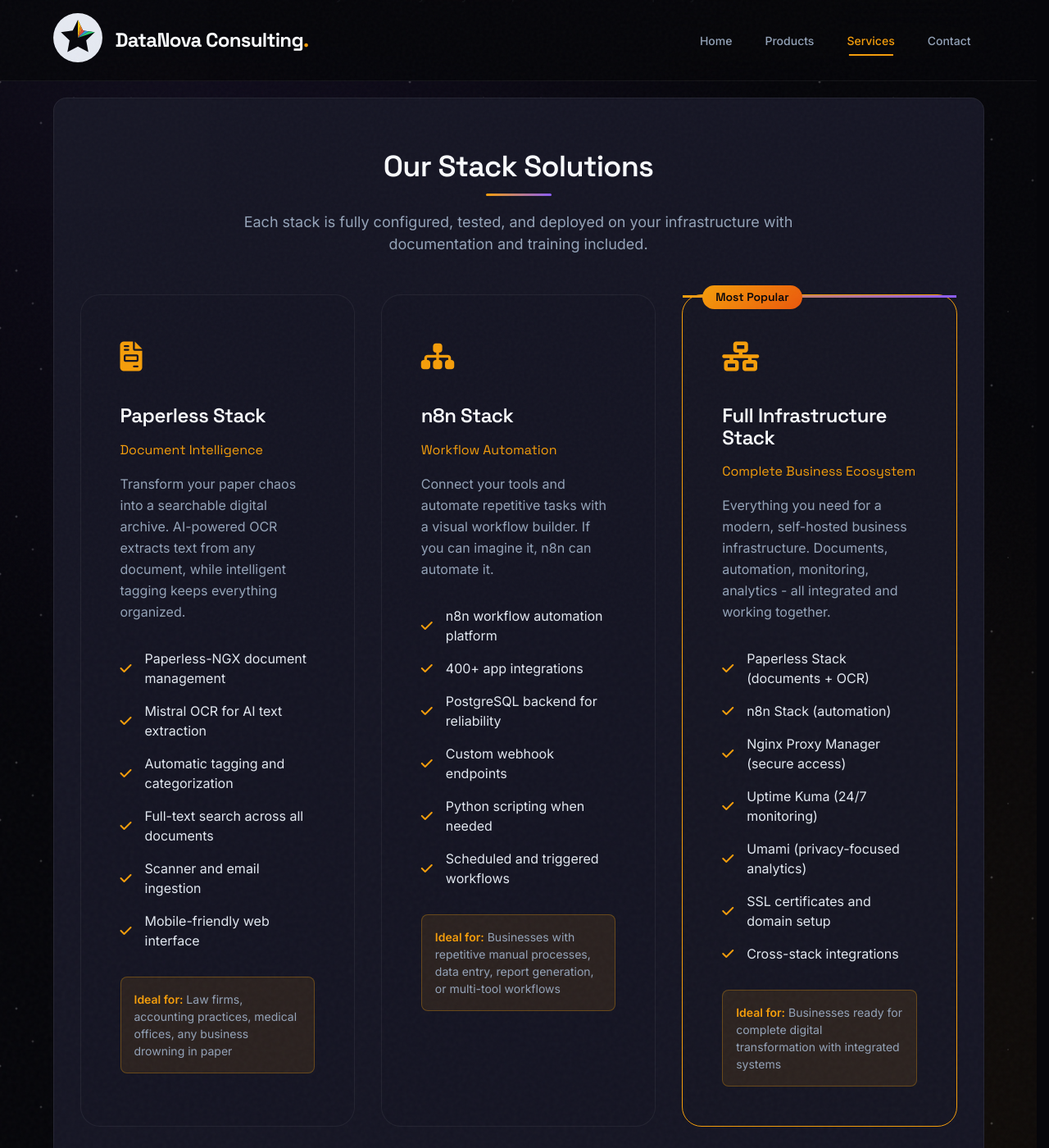
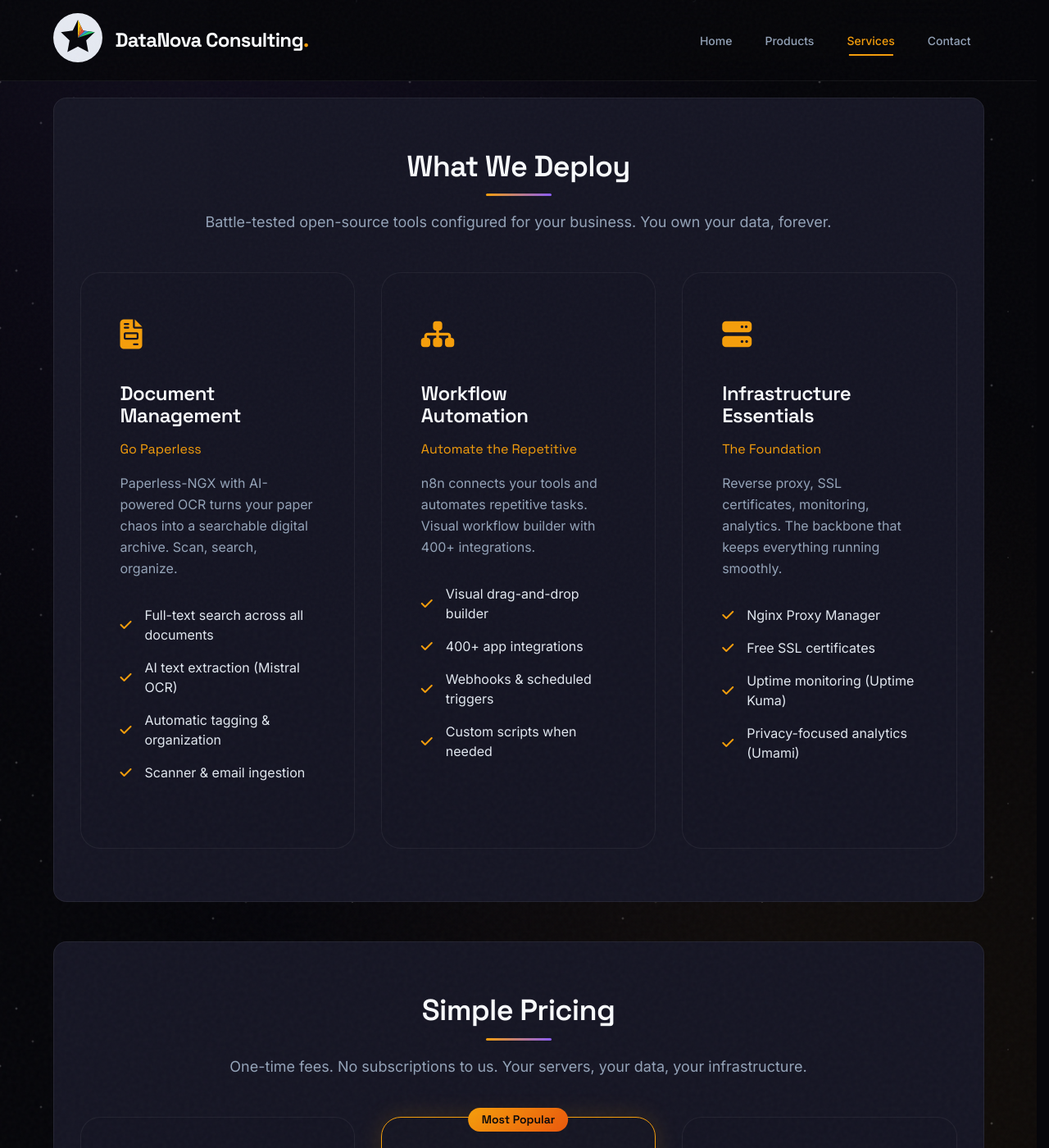
Before and after one commit to andrewtcrooks/andrewtcrooks.github.io, a Jekyll site: the page built from services.html, in a window 1280 px wide and 1400 px high, scrolled down 345 px. Shown: the whole window at 82% size. Built offline with Jekyll 4.4.1, drawn with Linux system fonts in a browser that asks for light colours; some web fonts are replaced; some of the changed text lies outside the part shown.

Commit message:
Revamp services page with realistic pricing and better framing
- New pricing tiers: Quick Start ($500), Full Setup ($1,500), Business Infrastructure ($3,500)
- Reframe from "stack deployments" to outcome-focused solutions
- Simplified "What We Deploy" section with 3 clear categories
- Updated copy to be more conversational and value-focused
- Rounded hourly rate to $75/hr
- Updated FAQ to address common objections

```diff
--- a/_layouts/default.html
+++ b/_layouts/default.html
@@ -31,7 +31,7 @@
         <link rel="stylesheet" href="https://cdnjs.cloudflare.com/ajax/libs/font-awesome/6.4.0/css/all.min.css">
 
         <!-- Main stylesheet -->
-        <link rel="stylesheet" href="{{ '/assets/css/main.css' | relative_url }}?v=6">
+        <link rel="stylesheet" href="{{ '/assets/css/main.css' | relative_url }}?v=7">
 
         <link rel="icon" type="image/x-icon" href="/assets/images/logo_color/favicon.ico">
         <link rel="icon" type="image/png" sizes="32x32" href="/assets/images/logo_color/favicon-32x32.png">
--- a/services.html
+++ b/services.html
@@ -1,89 +1,134 @@
 ---
 layout: default
-title: Self-Hosted Infrastructure Services | Paperless-NGX, n8n, Docker | DataNova Consulting
-description: We deploy self-hosted business infrastructure on your servers. Paperless-NGX with Mistral OCR, n8n workflow automation, monitoring, and more. Starting at $2,500.
-keywords: self-hosted infrastructure, Paperless-NGX, n8n, Docker deployment, Mistral OCR, document management, workflow automation, business automation
+title: Self-Hosted Infrastructure Services | Docker Deployment & Configuration | DataNova Consulting
+description: Professional deployment of self-hosted business tools. Paperless-NGX, n8n workflow automation, monitoring, and more. Quick deployments from $500, full solutions from $1,500.
+keywords: self-hosted infrastructure, Paperless-NGX, n8n, Docker deployment, document management, workflow automation, business automation
 ---
 
 <section class="services-hero">
-    <h1>Self-Hosted Business Infrastructure</h1>
-    <p>We deploy battle-tested open-source stacks on your servers. You own your data, you control your systems, we handle the complexity.</p>
+    <h1>Self-Hosted Infrastructure Done Right</h1>
+    <p>Stop paying monthly SaaS fees for tools you could own. We deploy, configure, and hand off open-source business infrastructure that runs on your servers.</p>
 </section>
 
 <section class="stack-offerings">
     <div class="container">
-        <h2>Our Stack Solutions</h2>
-        <p class="section-intro">Each stack is fully configured, tested, and deployed on your infrastructure with documentation and training included.</p>
+        <h2>What We Deploy</h2>
+        <p class="section-intro">Battle-tested open-source tools configured for your business. You own your data, forever.</p>
 
         <div class="stack-grid">
             <div class="stack-card">
                 <div class="stack-icon">
                     <i class="fas fa-file-invoice"></i>
                 </div>
-                <h3>Paperless Stack</h3>
-                <p class="stack-subtitle">Document Intelligence</p>
+                <h3>Document Management</h3>
+                <p class="stack-subtitle">Go Paperless</p>
                 <div class="stack-description">
-                    <p>Transform your paper chaos into a searchable digital archive. AI-powered OCR extracts text from any document, while intelligent tagging keeps everything organized.</p>
+                    <p>Paperless-NGX with AI-powered OCR turns your paper chaos into a searchable digital archive. Scan, search, organize.</p>
                 </div>
                 <ul class="stack-features">
-                    <li><i class="fas fa-check"></i> Paperless-NGX document management</li>
-                    <li><i class="fas fa-check"></i> Mistral OCR for AI text extraction</li>
-                    <li><i class="fas fa-check"></i> Automatic tagging and categorization</li>
                     <li><i class="fas fa-check"></i> Full-text search across all documents</li>
-                    <li><i class="fas fa-check"></i> Scanner and email ingestion</li>
-                    <li><i class="fas fa-check"></i> Mobile-friendly web interface</li>
+                    <li><i class="fas fa-check"></i> AI text extraction (Mistral OCR)</li>
+                    <li><i class="fas fa-check"></i> Automatic tagging & organization</li>
+                    <li><i class="fas fa-check"></i> Scanner & email ingestion</li>
                 </ul>
-                <div class="stack-ideal">
-                    <strong>Ideal for:</strong> Law firms, accounting practices, medical offices, any business drowning in paper
-                </div>
             </div>
 
             <div class="stack-card">
                 <div class="stack-icon">
                     <i class="fas fa-sitemap"></i>
                 </div>
-                <h3>n8n Stack</h3>
-                <p class="stack-subtitle">Workflow Automation</p>
+                <h3>Workflow Automation</h3>
+                <p class="stack-subtitle">Automate the Repetitive</p>
                 <div class="stack-description">
-                    <p>Connect your tools and automate repetitive tasks with a visual workflow builder. If you can imagine it, n8n can automate it.</p>
+                    <p>n8n connects your tools and automates repetitive tasks. Visual workflow builder with 400+ integrations.</p>
                 </div>
                 <ul class="stack-features">
-                    <li><i class="fas fa-check"></i> n8n workflow automation platform</li>
+                    <li><i class="fas fa-check"></i> Visual drag-and-drop builder</li>
                     <li><i class="fas fa-check"></i> 400+ app integrations</li>
-                    <li><i class="fas fa-check"></i> PostgreSQL backend for reliability</li>
-                    <li><i class="fas fa-check"></i> Custom webhook endpoints</li>
-                    <li><i class="fas fa-check"></i> Python scripting when needed</li>
-                    <li><i class="fas fa-check"></i> Scheduled and triggered workflows</li>
+                    <li><i class="fas fa-check"></i> Webhooks & scheduled triggers</li>
+                    <li><i class="fas fa-check"></i> Custom scripts when needed</li>
                 </ul>
-                <div class="stack-ideal">
-                    <strong>Ideal for:</strong> Businesses with repetitive manual processes, data entry, report generation, or multi-tool workflows
-                </div>
             </div>
 
-            <div class="stack-card featured">
-                <div class="stack-badge">Most Popular</div>
+            <div class="stack-card">
                 <div class="stack-icon">
-                    <i class="fas fa-network-wired"></i>
+                    <i class="fas fa-server"></i>
                 </div>
-                <h3>Full Infrastructure Stack</h3>
-                <p class="stack-subtitle">Complete Business Ecosystem</p>
+                <h3>Infrastructure Essentials</h3>
+                <p class="stack-subtitle">The Foundation</p>
                 <div class="stack-description">
-                    <p>Everything you need for a modern, self-hosted business infrastructure. Documents, automation, monitoring, analytics - all integrated and working together.</p>
+                    <p>Reverse proxy, SSL certificates, monitoring, analytics. The backbone that keeps everything running smoothly.</p>
                 </div>
                 <ul class="stack-features">
-                    <li><i class="fas fa-check"></i> Paperless Stack (documents + OCR)</li>
-                    <li><i class="fas fa-check"></i> n8n Stack (automation)</li>
-                    <li><i class="fas fa-check"></i> Nginx Proxy Manager (secure access)</li>
-                    <li><i class="fas fa-check"></i> Uptime Kuma (24/7 monitoring)</li>
-                    <li><i class="fas fa-check"></i> Umami (privacy-focused analytics)</li>
-                    <li><i class="fas fa-check"></i> SSL certificates and domain setup</li>
-                    <li><i class="fas fa-check"></i> Cross-stack integrations</li>
+                    <li><i class="fas fa-check"></i> Nginx Proxy Manager</li>
+                    <li><i class="fas fa-check"></i> Free SSL certificates</li>
+                    <li><i class="fas fa-check"></i> Uptime monitoring (Uptime Kuma)</li>
+                    <li><i class="fas fa-check"></i> Privacy-focused analytics (Umami)</li>
                 </ul>
-                <div class="stack-ideal">
-                    <strong>Ideal for:</strong> Businesses ready for complete digital transformation with integrated systems
-                </div>
             </div>
         </div>
+    </div>
+</section>
+
+<section class="pricing-section">
+    <div class="container">
+        <h2>Simple Pricing</h2>
+        <p class="section-intro">One-time fees. No subscriptions to us. Your servers, your data, your infrastructure.</p>
+
+        <div class="pricing-grid">
+            <div class="pricing-card">
+                <h3>Quick Start</h3>
+                <div class="pricing-amount">
+                    <span class="price">$500</span>
+                </div>
+                <p class="pricing-desc">Get up and running fast</p>
+                <ul class="pricing-features">
+                    <li><i class="fas fa-check"></i> Single app deployment</li>
+                    <li><i class="fas fa-check"></i> Basic configuration</li>
+                    <li><i class="fas fa-check"></i> SSL & domain setup</li>
+                    <li><i class="fas fa-check"></i> 1-hour walkthrough call</li>
+                    <li><i class="fas fa-check"></i> 2 weeks email support</li>
+                </ul>
+                <a href="https://calendly.com/datanovaconsulting" target="_blank" class="cta">Get Started</a>
+            </div>
+
+            <div class="pricing-card featured">
+                <div class="pricing-badge">Most Popular</div>
+                <h3>Full Setup</h3>
+                <div class="pricing-amount">
+                    <span class="price">$1,500</span>
+                </div>
+                <p class="pricing-desc">Configured for your workflow</p>
+                <ul class="pricing-features">
+                    <li><i class="fas fa-check"></i> Single app, fully configured</li>
+                    <li><i class="fas fa-check"></i> Custom rules, tags & workflows</li>
+                    <li><i class="fas fa-check"></i> SSL & domain setup</li>
+                    <li><i class="fas fa-check"></i> Team training session</li>
+                    <li><i class="fas fa-check"></i> 1 month priority support</li>
+                    <li><i class="fas fa-check"></i> Documentation for your setup</li>
+                </ul>
+                <a href="https://calendly.com/datanovaconsulting" target="_blank" class="cta cta-primary">Get Started</a>
+            </div>
+
+            <div class="pricing-card">
+                <h3>Business Infrastructure</h3>
+                <div class="pricing-amount">
+                    <span class="price">$3,500</span>
+                </div>
+                <p class="pricing-desc">Complete integrated system</p>
+                <ul class="pricing-features">
+                    <li><i class="fas fa-check"></i> Multiple apps, integrated</li>
+                    <li><i class="fas fa-check"></i> Reverse proxy & monitoring</li>
+                    <li><i class="fas fa-check"></i> Cross-system automations</li>
+                    <li><i class="fas fa-check"></i> Full team training</li>
+                    <li><i class="fas fa-check"></i> 3 months priority support</li>
+                    <li><i class="fas fa-check"></i> Complete documentation</li>
+                </ul>
+                <a href="https://calendly.com/datanovaconsulting" target="_blank" class="cta">Get Started</a>
+            </div>
+        </div>
+
+        <p class="pricing-note"><strong>Server costs:</strong> You pay your hosting provider directly. We recommend Hetzner or Hostinger starting at ~$5-10/month.</p>
     </div>
 </section>
 
@@ -93,110 +138,48 @@
         <div class="process-steps">
             <div class="step">
                 <div class="step-number">1</div>
-                <h3>Discovery Call</h3>
-                <p>We discuss your current workflows, pain points, and goals. We'll recommend the right stack for your needs.</p>
+                <h3>Quick Call</h3>
+                <p>15 minutes to understand what you need. We'll recommend the right solution and give you a clear timeline.</p>
             </div>
             <div class="step">
                 <div class="step-number">2</div>
-                <h3>Infrastructure Prep</h3>
-                <p>We help you set up server access (VPS, dedicated server, or on-premise). We handle Docker, networking, and security.</p>
+                <h3>We Deploy</h3>
+                <p>We set up everything on your server. You don't need to touch the command line.</p>
             </div>
             <div class="step">
                 <div class="step-number">3</div>
-                <h3>Deployment & Config</h3>
-                <p>We deploy your stack with custom configuration. Everything tested and documented before handoff.</p>
+                <h3>You Learn</h3>
+                <p>Walkthrough call to show you the ropes. You'll know exactly how to use your new tools.</p>
             </div>
             <div class="step">
                 <div class="step-number">4</div>
-                <h3>Training & Support</h3>
-                <p>We train your team to use the system effectively. Support included to ensure your success.</p>
+                <h3>We Support</h3>
+                <p>Questions come up - we're here. Every package includes support to get you comfortable.</p>
             </div>
         </div>
     </div>
 </section>
 
-<section class="pricing-section">
-    <div class="container">
-        <h2>Transparent Pricing</h2>
-        <p class="section-intro">One-time deployment fee. No surprise costs. Your infrastructure, your servers, no recurring fees to us.</p>
-
-        <div class="pricing-grid">
-            <div class="pricing-card">
-                <h3>Starter</h3>
-                <div class="pricing-amount">
-                    <span class="price">$2,500</span>
-                </div>
-                <p class="pricing-desc">Single stack deployment</p>
-                <ul class="pricing-features">
-                    <li><i class="fas fa-check"></i> One stack (Paperless-NGX OR n8n)</li>
-                    <li><i class="fas fa-check"></i> Basic server setup</li>
-                    <li><i class="fas fa-check"></i> Configuration & testing</li>
-                    <li><i class="fas fa-check"></i> Documentation</li>
-                    <li><i class="fas fa-check"></i> 1 month email support</li>
-                </ul>
-                <a href="https://calendly.com/datanovaconsulting" target="_blank" class="cta">Get Started</a>
-            </div>
-
-            <div class="pricing-card featured">
-                <div class="pricing-badge">Recommended</div>
-                <h3>Professional</h3>
-                <div class="pricing-amount">
-                    <span class="price">$5,000</span>
-                </div>
-                <p class="pricing-desc">Multi-stack with integrations</p>
-                <ul class="pricing-features">
-                    <li><i class="fas fa-check"></i> Two stacks integrated</li>
-                    <li><i class="fas fa-check"></i> Nginx Proxy Manager included</li>
-                    <li><i class="fas fa-check"></i> SSL & domain configuration</li>
-                    <li><i class="fas fa-check"></i> Custom workflow setup</li>
-                    <li><i class="fas fa-check"></i> Team training session</li>
-                    <li><i class="fas fa-check"></i> 3 months priority support</li>
-                </ul>
-                <a href="https://calendly.com/datanovaconsulting" target="_blank" class="cta cta-primary">Get Started</a>
-            </div>
-
-            <div class="pricing-card">
-                <h3>Enterprise</h3>
-                <div class="pricing-amount">
-                    <span class="price">Custom</span>
-                </div>
-                <p class="pricing-desc">Full infrastructure + ongoing</p>
-                <ul class="pricing-features">
-                    <li><i class="fas fa-check"></i> Full Infrastructure Stack</li>
-                    <li><i class="fas fa-check"></i> High availability setup</li>
-                    <li><i class="fas fa-check"></i> Backup & disaster recovery</li>
-                    <li><i class="fas fa-check"></i> Custom integrations</li>
-                    <li><i class="fas fa-check"></i> On-site training available</li>
-                    <li><i class="fas fa-check"></i> Ongoing support contract</li>
-                </ul>
-                <a href="https://calendly.com/datanovaconsulting" target="_blank" class="cta">Contact Us</a>
-            </div>
-        </div>
-
-        <p class="pricing-note"><strong>Note:</strong> Server hosting costs are separate and paid directly to your hosting provider. We recommend Hostinger starting at ~$7/month.</p>
-    </div>
-</section>
-
 <section class="hourly-support">
     <div class="container">
-        <h2>Hourly Support</h2>
-        <p class="section-intro">Already have self-hosted infrastructure? Need expert help on your schedule?</p>
+        <h2>Need Just a Hand?</h2>
+        <p class="section-intro">Already have infrastructure? Just need help with something specific?</p>
         <div class="support-card">
             <div class="support-icon">
                 <i class="fas fa-headset"></i>
             </div>
             <div class="support-info">
-                <h3>Server Support</h3>
-                <p>Docker issues, configuration problems, adding new services, troubleshooting, optimization - we're here when you need us.</p>
+                <h3>Hourly Support</h3>
+                <p>Docker issues, configuration problems, adding new services, troubleshooting, optimization - book time when you need it.</p>
                 <ul class="support-features">
-                    <li><i class="fas fa-check"></i> Docker & container troubleshooting</li>
-                    <li><i class="fas fa-check"></i> Configuration and optimization</li>
+                    <li><i class="fas fa-check"></i> Troubleshooting & fixes</li>
                     <li><i class="fas fa-check"></i> New service deployment</li>
+                    <li><i class="fas fa-check"></i> Configuration changes</li>
                 </ul>
             </div>
             <div class="support-pricing">
-                <span class="price">$74.99</span><span class="period">/hour</span>
-                <p class="support-note">15-minute free consultation</p>
+                <span class="price">$75</span><span class="period">/hour</span>
+                <p class="support-note">15-min free consultation</p>
                 <a href="https://calendly.com/datanovaconsulting" target="_blank" class="cta cta-primary">Book Time</a>
             </div>
         </div>
@@ -205,31 +188,31 @@
 
 <section class="faq-section">
     <div class="container">
-        <h2>Common Questions</h2>
+        <h2>Questions</h2>
         <div class="faq-grid">
             <div class="faq-item">
-                <h3>Do I need to know Docker?</h3>
-                <p>No. We handle all the technical deployment. You just use the web interfaces we set up for you.</p>
+                <h3>Do I need technical knowledge?</h3>
+                <p>No. We handle all the technical work. You just use the web interfaces - no command line required.</p>
             </div>
             <div class="faq-item">
                 <h3>Where does my data live?</h3>
-                <p>On servers you control. Cloud VPS, dedicated server, or on-premise - your choice. We never have ongoing access unless you grant it for support.</p>
+                <p>On a server you control. Cloud VPS, dedicated server, or on-premise - your choice. We never have ongoing access unless you grant it.</p>
             </div>
             <div class="faq-item">
                 <h3>What if something breaks?</h3>
-                <p>Every package includes support. We also set up monitoring so you know immediately if something goes wrong.</p>
+                <p>Every package includes support. After that, hourly support is available, or you can fix it yourself - it's your server.</p>
             </div>
             <div class="faq-item">
-                <h3>Can I customize the setup later?</h3>
-                <p>Absolutely. Everything is open-source and documented. You can modify it yourself or hire us for additional work.</p>
+                <h3>Why not just use SaaS?</h3>
+                <p>Self-hosted means no monthly fees, no data leaving your control, no vendor lock-in. The upfront cost pays for itself in months.</p>
             </div>
             <div class="faq-item">
-                <h3>Do you offer hosting?</h3>
-                <p>We focus on deployment, not hosting. We recommend Hostinger for most clients - reliable and affordable starting at ~$7/month.</p>
+                <h3>What's the difference between tiers?</h3>
+                <p>Quick Start gets you running. Full Setup configures everything for your specific workflow. Business Infrastructure connects multiple systems together.</p>
             </div>
             <div class="faq-item">
-                <h3>What's included in support?</h3>
-                <p>Email support for troubleshooting, configuration questions, and minor adjustments. Major changes or new features are quoted separately.</p>
+                <h3>Can I upgrade later?</h3>
+                <p>Absolutely. Start with one app, add more when you're ready. We'll credit what you've paid toward a larger package.</p>
             </div>
         </div>
     </div>
@@ -237,11 +220,11 @@
 
 <section class="services-final-cta">
     <div class="container">
-        <h2>Ready to Own Your Infrastructure?</h2>
-        <p>Book a free discovery call. We'll discuss your needs and recommend the right solution.</p>
+        <h2>Ready to Own Your Tools?</h2>
+        <p>15-minute call to figure out what you need. No pressure, no commitment.</p>
         <div class="cta-group">
             <a href="https://calendly.com/datanovaconsulting" target="_blank" class="cta cta-primary cta-large">
-                <i class="fas fa-calendar-alt"></i> Book Discovery Call
+                <i class="fas fa-calendar-alt"></i> Book a Call
             </a>
             <a href="mailto:sales@datanovaconsulting.com" class="cta cta-secondary">
                 <i class="fas fa-envelope"></i> Email Us
```
